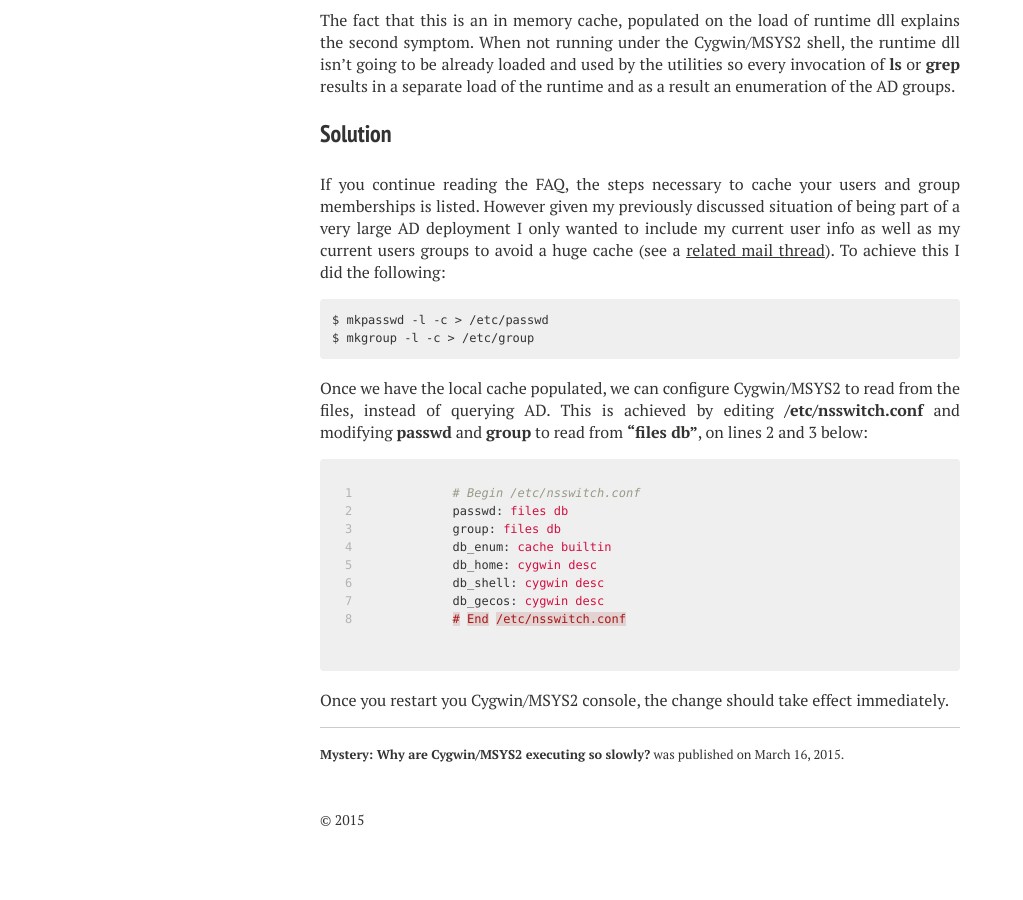
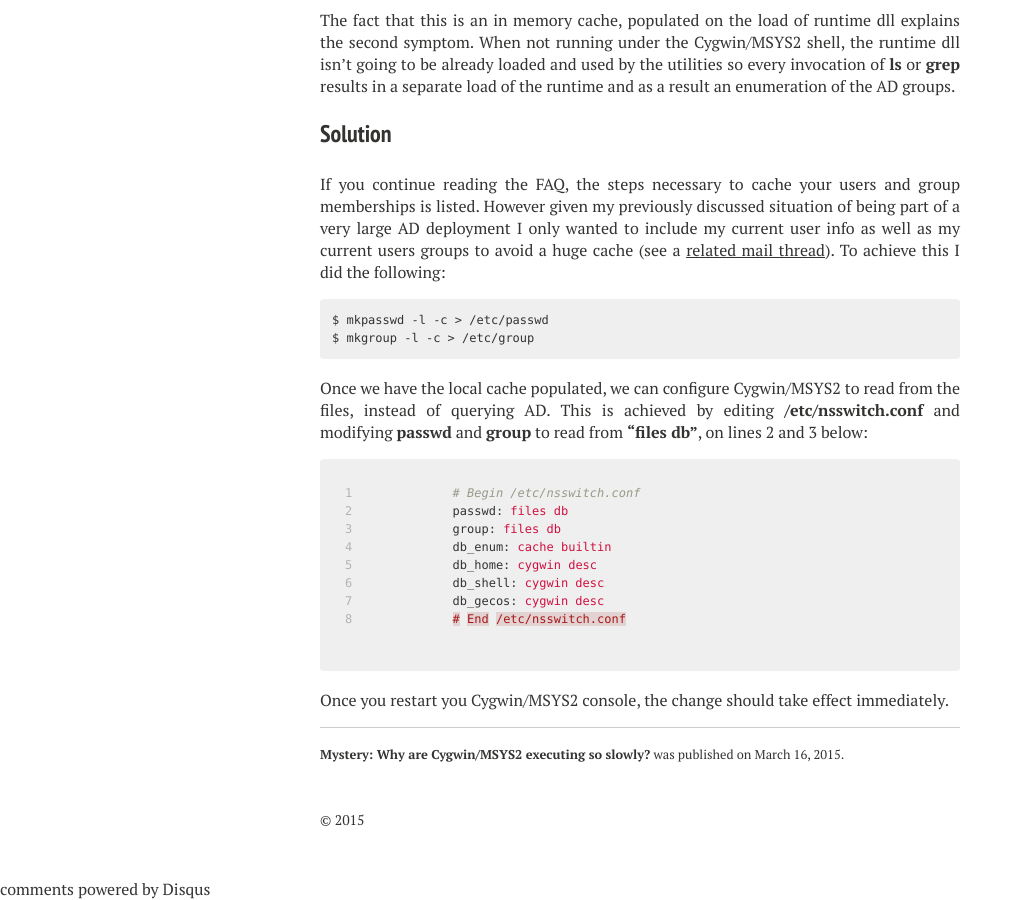
Before and after one commit to bgianfo/bgianfo.github.io, a Jekyll site: the page built from _posts/2015-03-16-cygwin-ad.md, in a window 1280 px wide and 900 px high, scrolled down 1717 px. Shown: the whole window, without its empty margins (0-1023 px from the left). Built offline with Jekyll 4.4.1, drawn with Linux system fonts in a browser that asks for light colours; nearby versions of some CDN libraries; comment, search, counter and statistics services are not loaded; before the commit the page ends 2595 px from its top, so only the background shows below that; some of the changed lines change nothing that is shown.

Commit message:
Re-enable disqus comments

```diff
--- a/_config.yml
+++ b/_config.yml
@@ -2,8 +2,8 @@
 
 title:            bjg.io
 locale:           en_US
-url:              http://bjg.io
-#url:              http://lilmama.cloudapp.net:4000
+#url:              http://bjg.io
+url:              http://lilmama.cloudapp.net:4000
 
 
 # Jekyll configuration
@@ -31,7 +31,7 @@
   avatar: bio-photo.jpg
   bio: "Engineer @ Microsoft"
   email: b.gianfo@gmail.com
-  disqus-shortname:
+  disqus-shortname: bjgio
   twitter: realrbman
   facebook: gianforcaro
   reddit: realrbman
```
